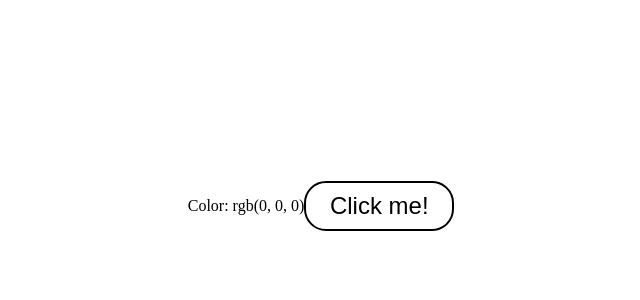
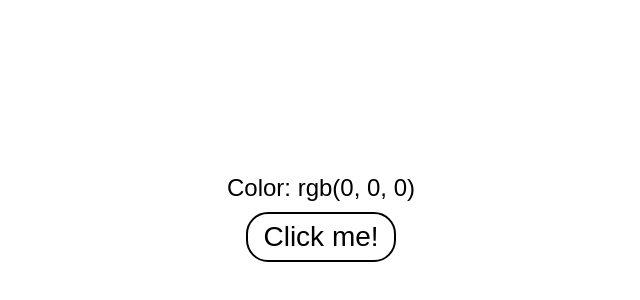
Before and after one commit to darmijo15/colors, a plain HTML site: page index.html in a window 1280 px wide. Shown: the part 194-494 px from the top of the page, without its empty margins (319-959 px from the left). Drawn offline with Linux system fonts and the light colour scheme.

Commit message:
Style the color paragraph

```diff
--- a/style.css
+++ b/style.css
@@ -6,14 +6,21 @@ body {
 body {
   margin: 0;
   display: flex;
+  flex-flow: column wrap;
   justify-content: center;
   align-items: center;
 }
 
-button {
+#color {
+  font-size: 24px;
+  font-family: Arial, Helvetica, sans-serif;
+  margin-bottom: 10px;
+}
+
+#change-color {
   width: 150px;
   height: 50px;
-  font-size: 24px;
+  font-size: 28px;
   background-color: transparent;
   border: solid black 2px;
   border-radius: 22px;
```
